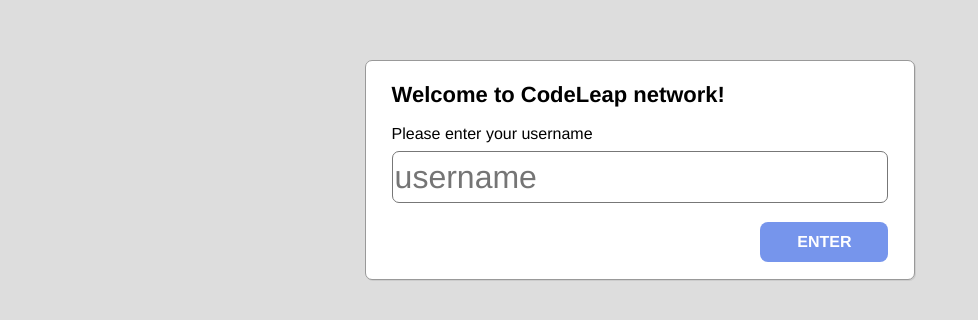
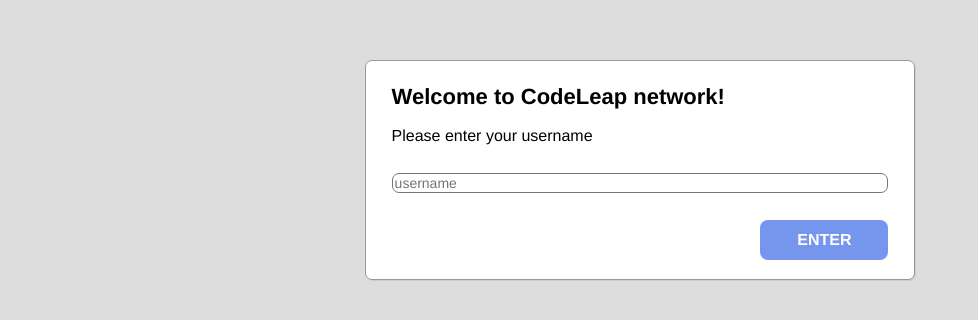
Before and after one commit to gtretow/secret, a React (Vite) app: page / in a window 1280 px wide. Shown: the part 230-550 px from the top of the page, without its empty margins (0-978 px from the left). Built offline with nearby package versions, Linux system fonts and the light colour scheme.

Commit message:
minor fixes

```diff
--- a/src/Pages/MainScreen/MainScreen.jsx
+++ b/src/Pages/MainScreen/MainScreen.jsx
@@ -30,7 +30,6 @@
   }
 
   useEffect(() => {
-    // Load more data when the page number changes
     refreshPage();
   }, [page]);
 
--- a/src/Pages/SignUp/SignUp.jsx
+++ b/src/Pages/SignUp/SignUp.jsx
@@ -31,7 +31,7 @@
 
   return (
     <>
-      {showSpinner ? (
+      {showSpinner == 1 ? (
         <S.LoadingContainer>
           <Circles
             height="80"
--- a/src/Pages/SignUp/styled.js
+++ b/src/Pages/SignUp/styled.js
@@ -49,14 +49,14 @@
     flex-direction: column;
     height: 5em;
   }
-
-
 `;
 
 export const Input = styled.input`
   border-radius: 7px;
   width: 100%;
+  height: 60%;
   border: 1px solid ${COLORS.gray};
+  font-size: 14px;
 
   @media (max-width: 767px) {
     height: 100%;
```
